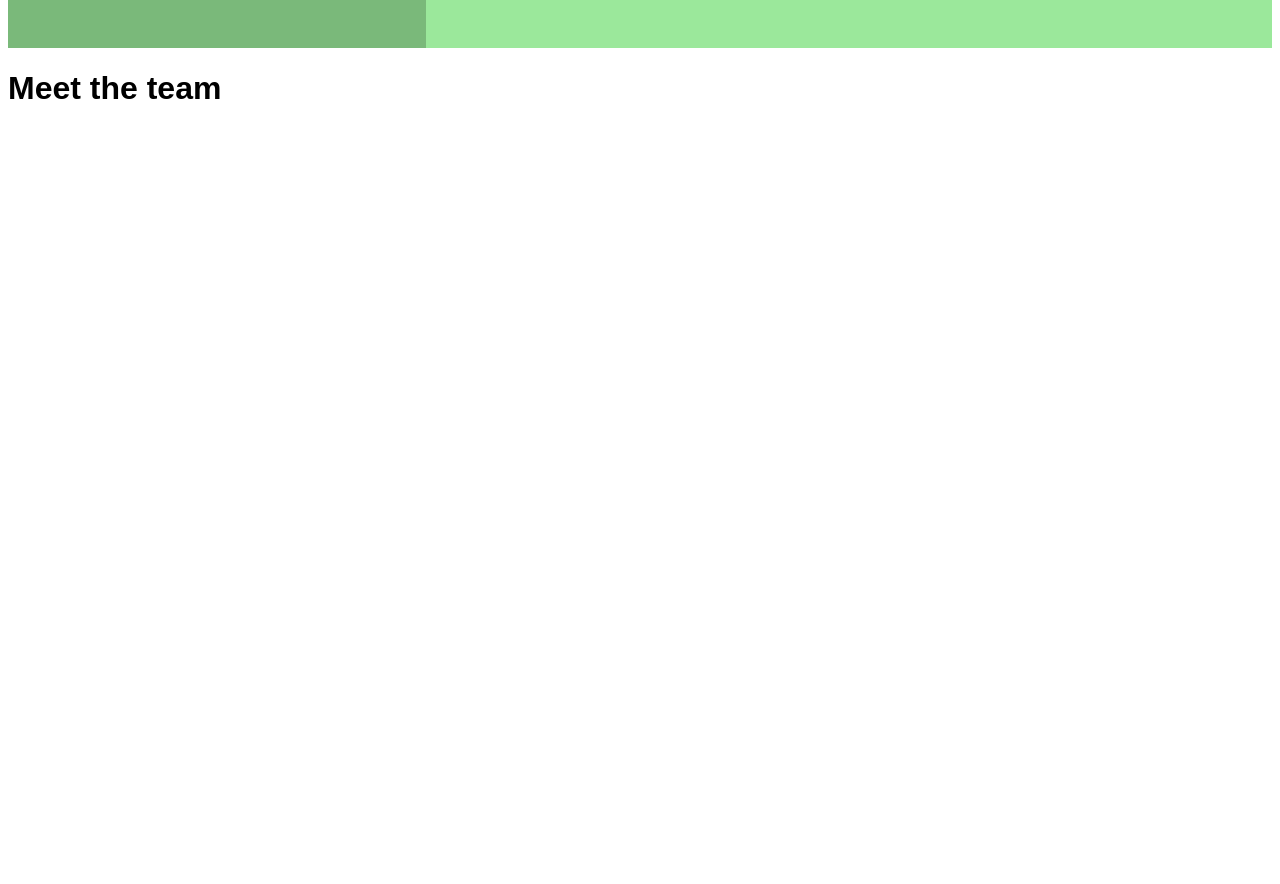
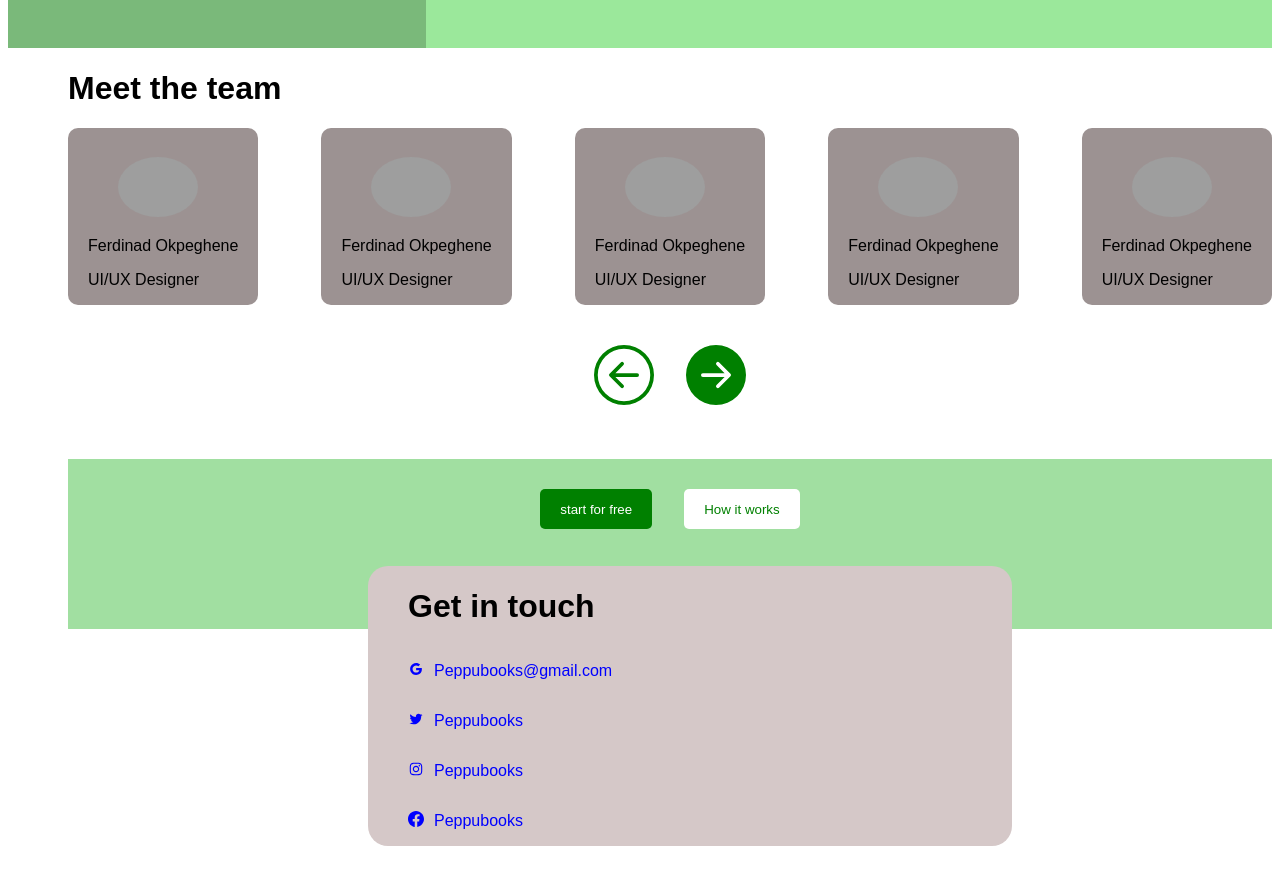
Before and after one commit to Peppu-Group/Peppu-books-frontend, a React (Vite) app: page /about in a window 1280 px wide. Shown: the part 1000-1884 px from the top of the page. Before the commit the page ends 1107 px from the top, so only its background shows below. Built offline with nearby package versions, Linux system fonts and the light colour scheme; grey boxes are pictures that could not be loaded.

Commit message:
add new features to the about page

```diff
--- a/src/App.css
+++ b/src/App.css
@@ -231,6 +231,7 @@ a{
     gap: 10px;
 }
 
+
 .we-are-content{
     display: flex;
     flex-direction: row;
@@ -392,3 +393,103 @@ li::before{
     width: 250%;
     padding: 60px;
 }
+.the-team img{
+    border-radius: 50%;
+    width: 80px;
+    height: 60px;
+    margin-top: 29px;
+    margin-left: 30px;
+}
+.the-team{
+    background-color: rgb(156, 146, 146);
+    border-radius: 10px;
+    padding-right: 20px ;
+    padding-left: 20px ;
+}
+.arrow-icon{
+    display: flex;
+    flex-direction: row;
+    justify-content: center;
+    margin-top: 40px;
+    gap: 2rem;
+    font-size: 60px;
+}
+.left{
+    color: green;
+    text-align: center;
+}
+.right{
+    color: green;
+}
+.team{
+    display: flex;
+    flex-direction: row;
+    flex-flow: row wrap;
+    justify-content: space-between;
+    gap: 10px;
+}
+.meet-the-team{
+    margin-left: 60px;
+}
+.start{
+    display: flex;
+    flex-direction: column;
+    justify-content: center;
+    gap: 2rem;
+    margin-top: 20px;
+    padding-top: 20px;
+    padding-bottom: 90px;
+}
+.start-buttons{
+    background-color: rgb(138, 215, 138, 0.8);
+    padding-bottom: 100px;
+    padding-top: 20px;
+    margin-top: 0px;
+    display: flex;
+    flex-direction: row;
+    gap: 2rem;
+    justify-content: center;
+    z-index: -1;
+    position: relative;
+}
+.get-in-touch{
+    margin-top: -95px;
+    background-color: rgb(213, 200, 200);
+    top: 0;
+    padding-left: 40px;
+    border-radius: 20px;
+    margin-right: 260px;
+    margin-left: 300px;
+}
+.green-button{
+    width: auto;
+    height: 40px;
+    margin-top: 10px;
+    color: white;
+    border-style: none;
+    padding: 10px 20px;
+    background-color: green;
+    border-radius: 5px;
+}
+.white-button{
+    width: auto;
+    height: 40px;
+    margin-top: 10px;
+    background-color: white;
+    color: green;
+    border-style: none;
+    padding: 10px 20px;
+    border-radius: 5px;
+}
+
+.socials{
+    display: flex;
+    flex-direction: row;
+}
+.socials{
+    color: blue;
+}
+.icons{
+    padding-top: 15px;
+    padding-right: 10px;
+}
--- a/src/Pages/About.jsx
+++ b/src/Pages/About.jsx
@@ -2,7 +2,9 @@ import React from 'react'
 import Navbar from '../Components/Navbar'
 import Invoice from '../assets/Invoice.png'
 import getstarted from '../assets/getstarted.png'
-
+import user1 from '../assets/user1.png'
+import {BsFillArrowRightCircleFill, BsArrowLeftCircle, BsFacebook} from 'react-icons/bs'
+import {AiOutlineGoogle, AiOutlineTwitter, AiOutlineInstagram} from 'react-icons/ai'
 const About = () => {
   return (
   <div>
@@ -66,8 +68,93 @@ const About = () => {
 
 
 
-    <div>
+    <div className='meet-the-team'>
+
       <h1>Meet the team</h1>
+
+      <div className='team'>
+      <div className='the-team'>
+        <img src={user1}/>
+        <p>Ferdinad Okpeghene</p>
+        <p className='position'>UI/UX Designer</p>
+      </div>
+
+
+      <div className='the-team'>
+        <img src={user1}/>
+        <p>Ferdinad Okpeghene</p>
+        <p className='position'>UI/UX Designer</p>
+      </div>
+
+
+      <div className='the-team'>
+        <img src={user1}/>
+        <p>Ferdinad Okpeghene</p>
+        <p className='position'>UI/UX Designer</p>
+      </div>
+
+
+      <div className='the-team'>
+        <img src={user1}/>
+        <p>Ferdinad Okpeghene</p>
+        <p className='position'>UI/UX Designer</p>
+      </div>
+
+
+      <div className='the-team'>
+        <img src={user1}/>
+        <p>Ferdinad Okpeghene</p>
+        <p className='position'>UI/UX Designer</p>
+      </div>
+      </div>
+
+      <div className='arrow-icon'>
+        <div className='left'>
+            <BsArrowLeftCircle/>
+        </div>
+        <div className='right'>
+            <BsFillArrowRightCircleFill/>
+        </div>
+      </div>
+
+      <div className='start'>
+        <div className='start-buttons'>
+          <div>
+            <button className='green-button'>start for free</button>
+          </div>
+          <div >
+            <button className='white-button'>How it works</button>
+          </div>
+        </div>
+        <div className='get-in-touch'>
+           <h1>Get in touch</h1>
+            <div className='socials'>
+                <div className='icons'>
+                    <AiOutlineGoogle/>
+                </div>
+              <p>Peppubooks@gmail.com</p>
+            </div>
+            <div className='socials'>
+                <div className='icons'>
+                  <AiOutlineTwitter/>
+                </div>
+              <p>Peppubooks</p>
+            </div>
+            <div className='socials'>
+              <div className='icons'>
+                <AiOutlineInstagram/>
+              </div>
+              <p>Peppubooks</p>
+            </div>
+            <div className='socials'>
+                <div className='icons'>
+                   <BsFacebook/>
+                </div>
+               <p>Peppubooks</p>
+            </div>
+          </div>
+       </div>
+
     </div>
     </div>
   </div>
```
Also changed, not shown: src/assets/abstract.png (added).
